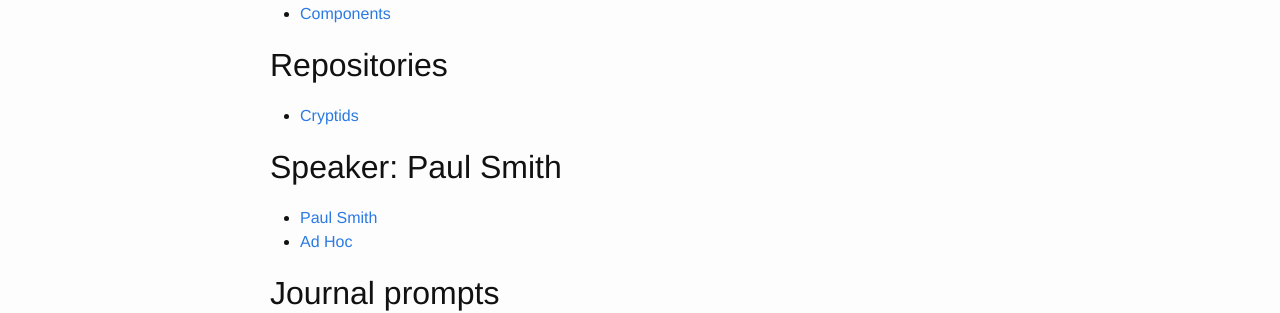
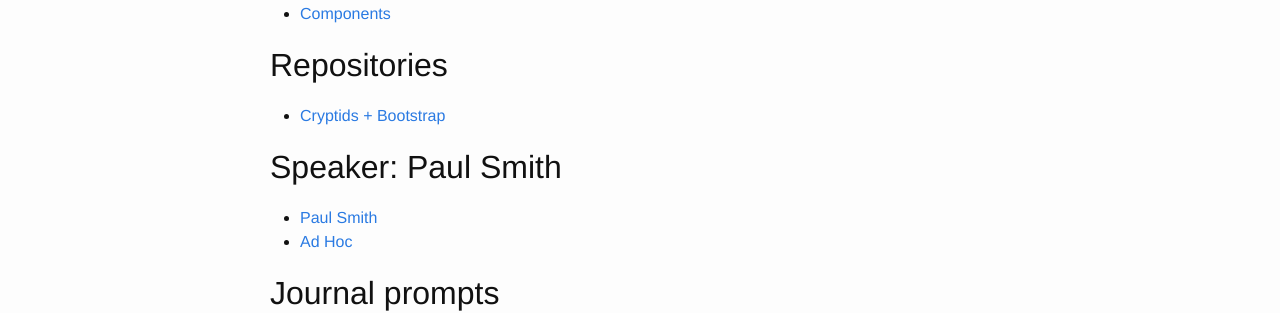
Before and after one commit to tsl-html-css/tsl-html-css.github.io, a Jekyll site: the page built from _posts/2015-02-05-5.2.md, in a window 1280 px wide. Shown: the part 285-598 px from the top of the page. Built offline with Jekyll 4.4.1, drawn with Linux system fonts in a browser that asks for light colours.

Commit message:
Clarification

```diff
--- a/_posts/2015-02-05-5.2.md
+++ b/_posts/2015-02-05-5.2.md
@@ -12,7 +12,7 @@ categories: class
 
 ## Repositories
 
-* [Cryptids](https://github.com/tsl-html-css/Cryptids)
+* [Cryptids + Bootstrap](https://github.com/tsl-html-css/Cryptids)
 
 ## Speaker: Paul Smith
 
```
